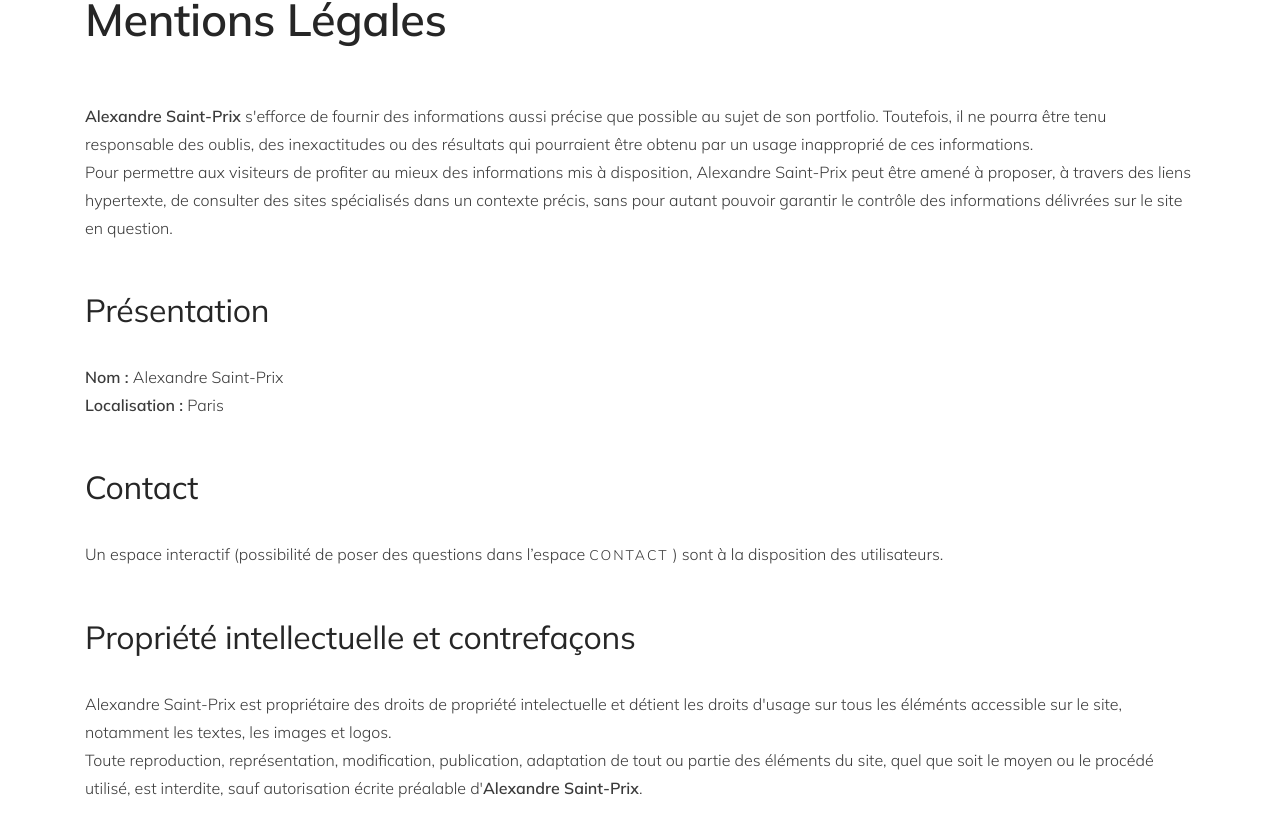
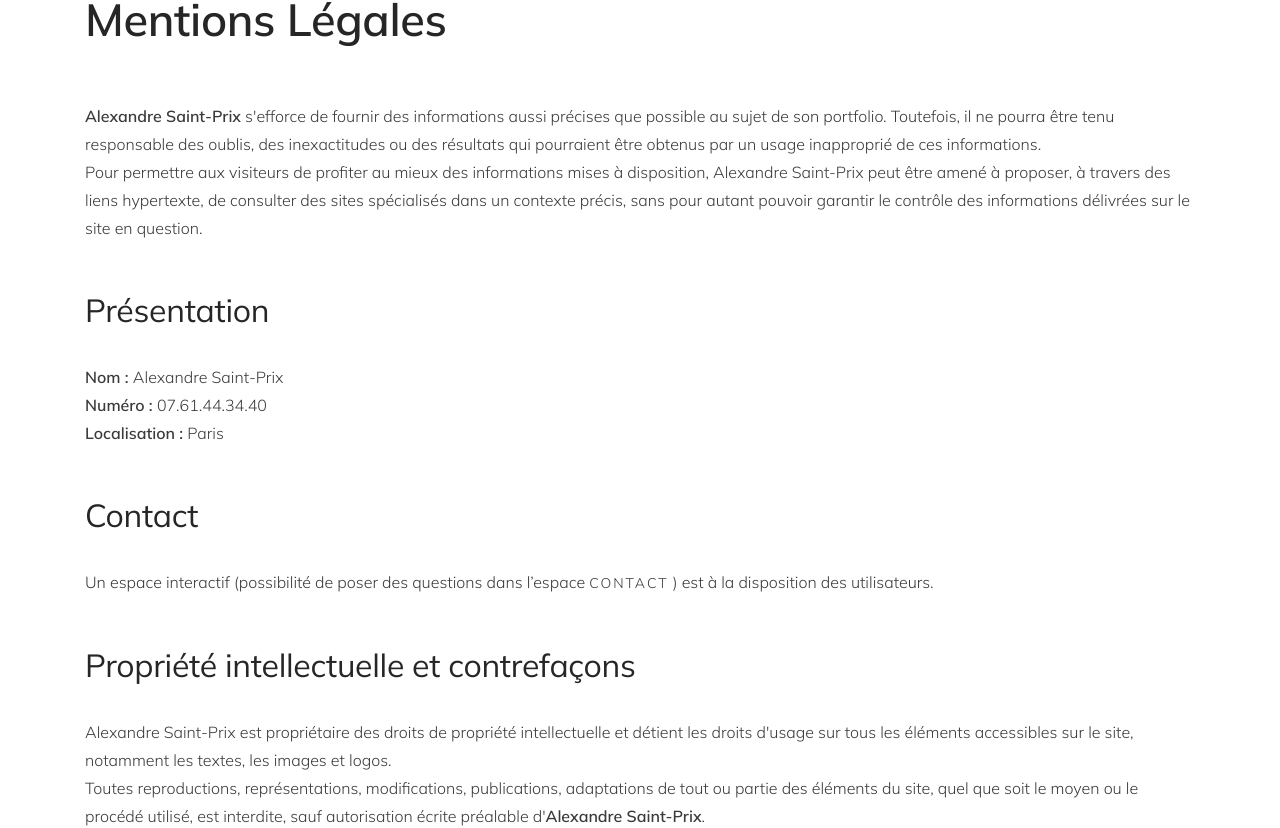
Before and after one commit to Alexandre-st/Portfolio, a React (Vite) app: page /mentions-legales in a window 1280 px wide. Shown: the part 181-1009 px from the top of the page. Built offline with nearby package versions, Linux system fonts and the light colour scheme.

Commit message:
Add a huge correction for the text and a different disposition for the project page

```diff
--- a/src/pages/Contact.jsx
+++ b/src/pages/Contact.jsx
@@ -11,9 +11,12 @@ const Contact = () => {
   return (
     <main className="container">
       <section className="contact-hero">
-        <h1 className="contact-hero-title big-title">Premier contact</h1>
+        <h1 className="contact-hero-title big-title">Contact</h1>
         <div className="contact-hero-content">
-          <p className="contact-hero-about text">
+        <a className="hero-content-mail" href="mailto:alexandre.saintprix@gmail.com">
+          alexandre.saintprix@gmail.com
+        </a>
+          {/* <p className="contact-hero-about text">
             J'aimerai beaucoup savoir sur quoi vous travaillez actuellement et
             comment je pourrai vous aider. Je suis actuellement à la recherche
             d'un nouveau poste et je suis ouvert à une multitude d'opportunité.
@@ -23,7 +26,7 @@ const Contact = () => {
             personne positive qui approchera chaque tâches avec un sens du
             détail et une attention particulière pour la réalisation de
             l'objectif.
-          </p>
+          </p> */}
           <div className="contact-hero-link">
             <a href="https://github.com/Alexandre-st" target="_blank" rel="noopener noreferrer">
               <img src={github} alt="Lien pour accéder à mon Github" />
--- a/src/pages/MentionsLegales.jsx
+++ b/src/pages/MentionsLegales.jsx
@@ -8,17 +8,18 @@ const MentionsLegales = () => {
         <div className="mentions-container">
           <p className="text">
             <b>Alexandre Saint-Prix</b> s'efforce de fournir des informations
-            aussi précise que possible au sujet de son portfolio. Toutefois, il ne
-            pourra être tenu responsable des oublis, des inexactitudes ou des
-            résultats qui pourraient être obtenu par un usage inapproprié de ces
-            informations.
+            aussi précises que possible au sujet de son portfolio. Toutefois, il
+            ne pourra être tenu responsable des oublis, des inexactitudes ou des
+            résultats qui pourraient être obtenus par un usage inapproprié de
+            ces informations.
           </p>
           <p className="text">
-            Pour permettre aux visiteurs de profiter au mieux des informations mis
-            à disposition, Alexandre Saint-Prix peut être amené à proposer, à
-            travers des liens hypertexte, de consulter des sites spécialisés dans
-            un contexte précis, sans pour autant pouvoir garantir le contrôle des
-            informations délivrées sur le site en question.
+            Pour permettre aux visiteurs de profiter au mieux des informations
+            mises à disposition, Alexandre Saint-Prix peut être amené à
+            proposer, à travers des liens hypertexte, de consulter des sites
+            spécialisés dans un contexte précis, sans pour autant pouvoir
+            garantir le contrôle des informations délivrées sur le site en
+            question.
           </p>
         </div>
       </section>
@@ -26,6 +27,7 @@ const MentionsLegales = () => {
         <h2 className="little-title">Présentation</h2>
         <div className="mentions-container">
           <p className="text"><b>Nom : </b>Alexandre Saint-Prix</p>
+          <p className="text"><b>Numéro : </b>07.61.44.34.40</p>
           <p className="text"><b>Localisation : </b>Paris</p>
         </div>
       </section>
@@ -33,24 +35,28 @@ const MentionsLegales = () => {
         <h3 className="little-title">Contact</h3>
         <div className="mentions-container">
           <p className="text">
-            Un espace interactif (possibilité de poser des questions dans l’espace {" "}
+            Un espace interactif (possibilité de poser des questions dans
+            l’espace{" "}
             <Link to="/contact" className="nav-link" style={{ display: "inline-block" }}>
               CONTACT
-            </Link>{" "}) sont à la disposition des utilisateurs.
+            </Link>{" "}
+            ) est à la disposition des utilisateurs.
           </p>
         </div>
       </section>
       <section className="mentions">
-        <h4 className="little-title">Propriété intellectuelle et contrefaçons</h4>
+        <h4 className="little-title">
+          Propriété intellectuelle et contrefaçons
+        </h4>
         <div className="mentions-container">
           <p className="text">
             Alexandre Saint-Prix est propriétaire des droits de propriété
-            intelectuelle et détient les droits d'usage sur tous les éléménts
-            accessible sur le site, notamment les textes, les images et logos.
+            intellectuelle et détient les droits d'usage sur tous les éléments
+            accessibles sur le site, notamment les textes, les images et logos.
           </p>
           <p className="text">
-            Toute reproduction, représentation, modification, publication,
-            adaptation de tout ou partie des éléments du site, quel que soit le
+            Toutes reproductions, représentations, modifications, publications,
+            adaptations de tout ou partie des éléments du site, quel que soit le
             moyen ou le procédé utilisé, est interdite, sauf autorisation écrite
             préalable d'<b>Alexandre Saint-Prix</b>.
           </p>
@@ -60,7 +66,9 @@ const MentionsLegales = () => {
         <h4 className="little-title">Gestion des données personnelles</h4>
         <div className="mentions-container">
           <p className="text">
-            Les données à caractère personnel (tel que numéro de téléphone ou email) éventuellement collectés sont destinées à répondre à une demande ou à une prise de contact de l'utilisateur.
+            Les données à caractère personnel (tel que numéro de téléphone ou
+            e-mail) éventuellement collectées sont destinées à répondre à une
+            demande ou à une prise de contact de l'utilisateur.
           </p>
         </div>
       </section>
@@ -69,7 +77,9 @@ const MentionsLegales = () => {
         <div className="mentions-container">
           <p className="text">Netlify</p>
           <p className="text">San Francisco: Californie, États-Unis</p>
-          <a href="https://www.netlify.com/" className="text link">https://www.netlify.com/</a>
+          <a href="https://www.netlify.com/" className="text link">
+            https://www.netlify.com/
+          </a>
         </div>
       </section>
     </main>
--- a/src/pages/Project.jsx
+++ b/src/pages/Project.jsx
@@ -25,7 +25,6 @@ const Project = () => {
               <div className="details-aside-content">
                 <div className="details-aside-aside">
                   <h1 className="middle-title">{isAProject[0].title}</h1>
-                  <p className="details-aside-normal-text text">{isAProject[0].infos}</p>
                   <div className="details-aside-text">
                     <p className="text-infos">{isAProject[0].type}</p>
                     <p className="text-infos text-infos-technos">{isAProject[0].technos.join(" / ")}</p>
@@ -35,16 +34,13 @@ const Project = () => {
                     </div>
                   </div>
                 </div>
-                <div className="details-aside-content-tablet">
-                  <p className="text">{isAProject[0].infos}</p>
-                </div>
               </div>
               <div className="border" />
             </aside>
 
             <div className="details-content">
               <h2 className="little-title">Description du projet</h2>
-              <p className="text">{isAProject[0].desc}</p>
+              <p className="text">{isAProject[0].infos}</p>
               <h3 className="little-title">Image statique</h3>
               <img className="details-content-preview" src={isAProject[0].image} alt={isAProject[0].title} />
             </div>
--- a/src/styles/components/_menu.scss
+++ b/src/styles/components/_menu.scss
@@ -66,6 +66,23 @@
         height: 2.5rem;
       }
 
+      :hover {
+        &:nth-child(1) {
+          filter: invert(0%) sepia(100%) saturate(750%) hue-rotate(100deg)
+            brightness(0%) contrast(111%);
+        }
+
+        &:nth-child(2) {
+          filter: invert(54%) sepia(94%) saturate(2260%) hue-rotate(175deg)
+            brightness(96%) contrast(97%);
+        }
+
+        &:nth-child(3) {
+          filter: invert(23%) sepia(56%) saturate(2970%) hue-rotate(197deg)
+            brightness(104%) contrast(92%);
+        }
+      }
+
       :not(:first-child) {
         img {
           filter: invert(95%) sepia(5%) saturate(857%) hue-rotate(183deg)
--- a/src/styles/pages/_project.scss
+++ b/src/styles/pages/_project.scss
@@ -23,25 +23,7 @@
     }
 
     &-content {
-      @include mq(tablet) {
-        display: flex;
-        justify-content: space-between;
-      }
-
-      &-tablet {
-        display: none;
-
-        @include mq(tablet) {
-          display: block;
-          flex: 1;
-          margin-top: 3.2rem;
-          max-width: 35rem;
-        }
-
-        @include mq(laptop) {
-          display: none;
-        }
-      }
+      max-width: 35.5rem;
     }
 
     h1 {
```
Also changed, not shown: src/data/data.js (+6 -12 lines), src/pages/Homepage.jsx (+9 -18 lines).
